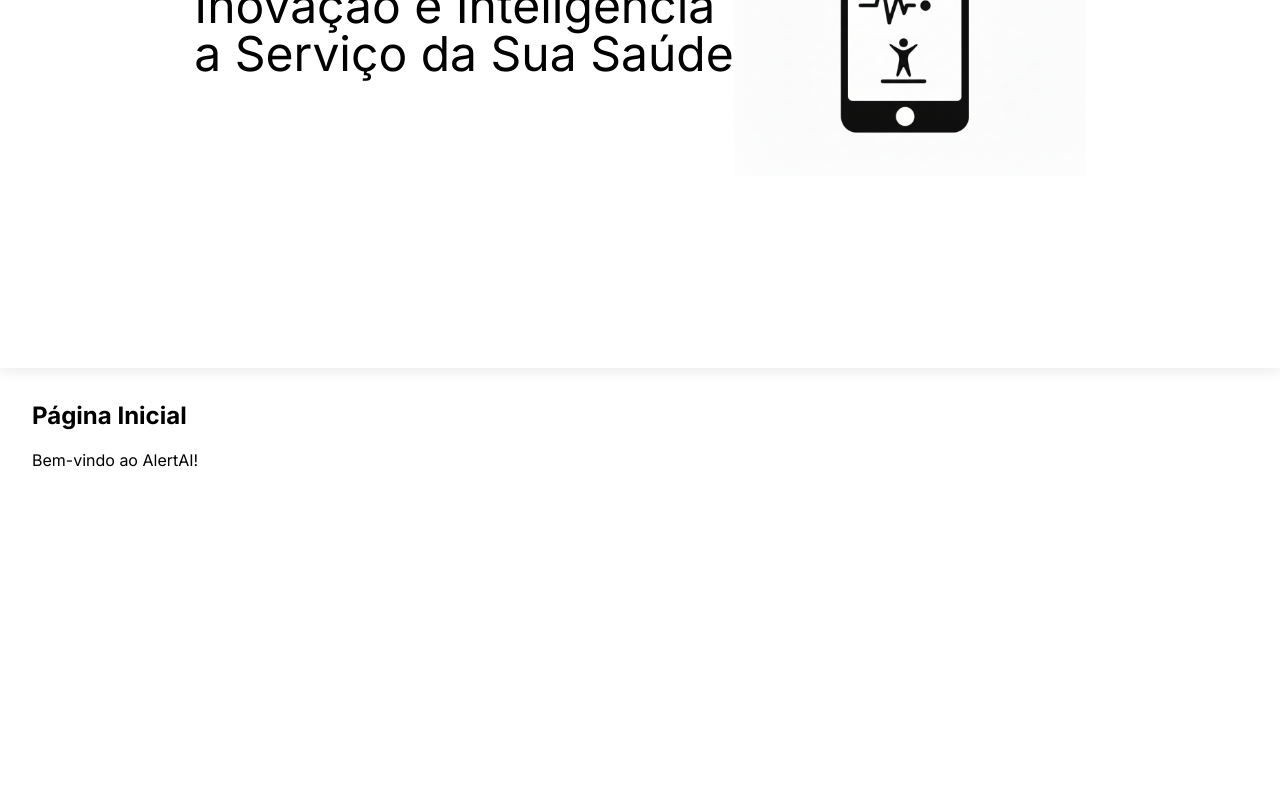
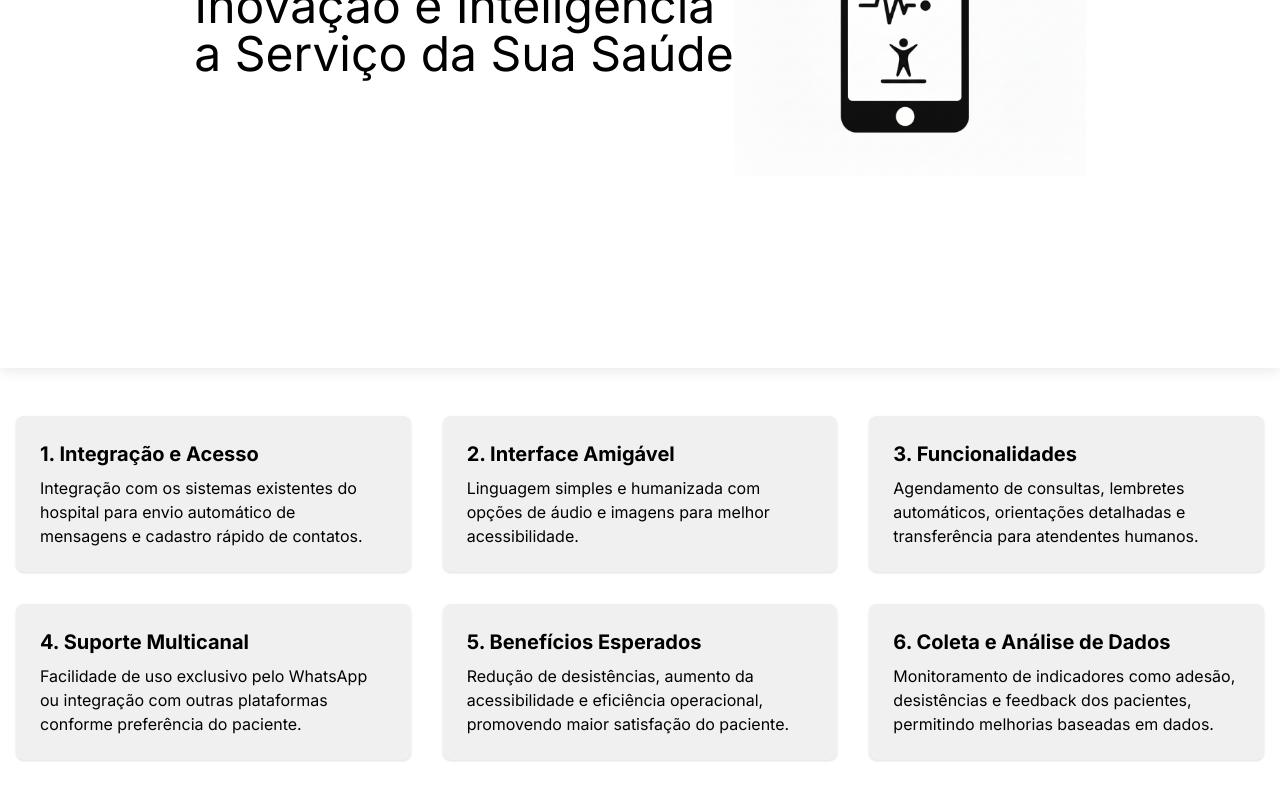
Before and after one commit to Liga-dos-Viloes/CH-2, a React (Vite) app: page /solution in a window 1280 px wide. Shown: the part 348-1148 px from the top of the page. Before the commit the page ends 852 px from the top, so only its background shows below. Built offline with nearby package versions, Linux system fonts and the light colour scheme; a web font is replaced by a local one.

Commit message:
feat: add solution content

```diff
--- /dev/null
+++ b/src/components/FeatureCard.tsx
@@ -0,0 +1,18 @@
+interface FeatureCardProps {
+  number: string;
+  title: string;
+  description: string;
+}
+
+export function FeatureCard({ number, title, description }: FeatureCardProps) {
+  return (
+    <div className="bg-[#f0f0f0] rounded-lg shadow-sm p-6 flex flex-col h-full">
+      <h3 className="text-xl font-bold text-texto-principal">
+        {number} {title}
+      </h3>
+      <p className="text-texto-secundario mt-2 flex-grow">
+        {description}
+      </p>
+    </div>
+  );
+}
--- a/src/pages/solution.tsx
+++ b/src/pages/solution.tsx
@@ -1,4 +1,39 @@
 import logo from '../assets/ConectaReab.png'
+import { FeatureCard } from '../components/FeatureCard';
+
+const featuresData = [
+  {
+    number: "1.",
+    title: "Integração e Acesso",
+    description: "Integração com os sistemas existentes do hospital para envio automático de mensagens e cadastro rápido de contatos."
+  },
+  {
+    number: "2.",
+    title: "Interface Amigável",
+    description: "Linguagem simples e humanizada com opções de áudio e imagens para melhor acessibilidade."
+  },
+  {
+    number: "3.",
+    title: "Funcionalidades",
+    description: "Agendamento de consultas, lembretes automáticos, orientações detalhadas e transferência para atendentes humanos."
+  },
+  {
+    number: "4.",
+    title: "Suporte Multicanal",
+    description: "Facilidade de uso exclusivo pelo WhatsApp ou integração com outras plataformas conforme preferência do paciente."
+  },
+  {
+    number: "5.",
+    title: "Benefícios Esperados",
+    description: "Redução de desistências, aumento da acessibilidade e eficiência operacional, promovendo maior satisfação do paciente."
+  },
+  {
+    number: "6.",
+    title: "Coleta e Análise de Dados",
+    description: "Monitoramento de indicadores como adesão, desistências e feedback dos pacientes, permitindo melhorias baseadas em dados."
+  }
+];
+
 
 export function Solution() {
     return(
@@ -9,10 +44,20 @@
                 <img src={logo} alt="Celular com simbolos de medicina" className='flex w-88 place-content-center' />
             </div>
             </header>
-        <main className="p-8">
-            <h1 className="text-2xl font-bold">Página Inicial</h1>
-            <p className="mt-4">Bem-vindo ao AlertAI!</p>
-        </main>
+        <main className="py-12 px-4">
+        <div className="max-w-7xl mx-auto">
+          <div className="grid grid-cols-1 md:grid-cols-2 lg:grid-cols-3 gap-8">
+            {featuresData.map((feature) => (
+              <FeatureCard
+                key={feature.number}
+                number={feature.number}
+                title={feature.title}
+                description={feature.description}
+              />
+            ))}
+          </div>
+        </div>
+      </main>
         </>
     )
 }
```
